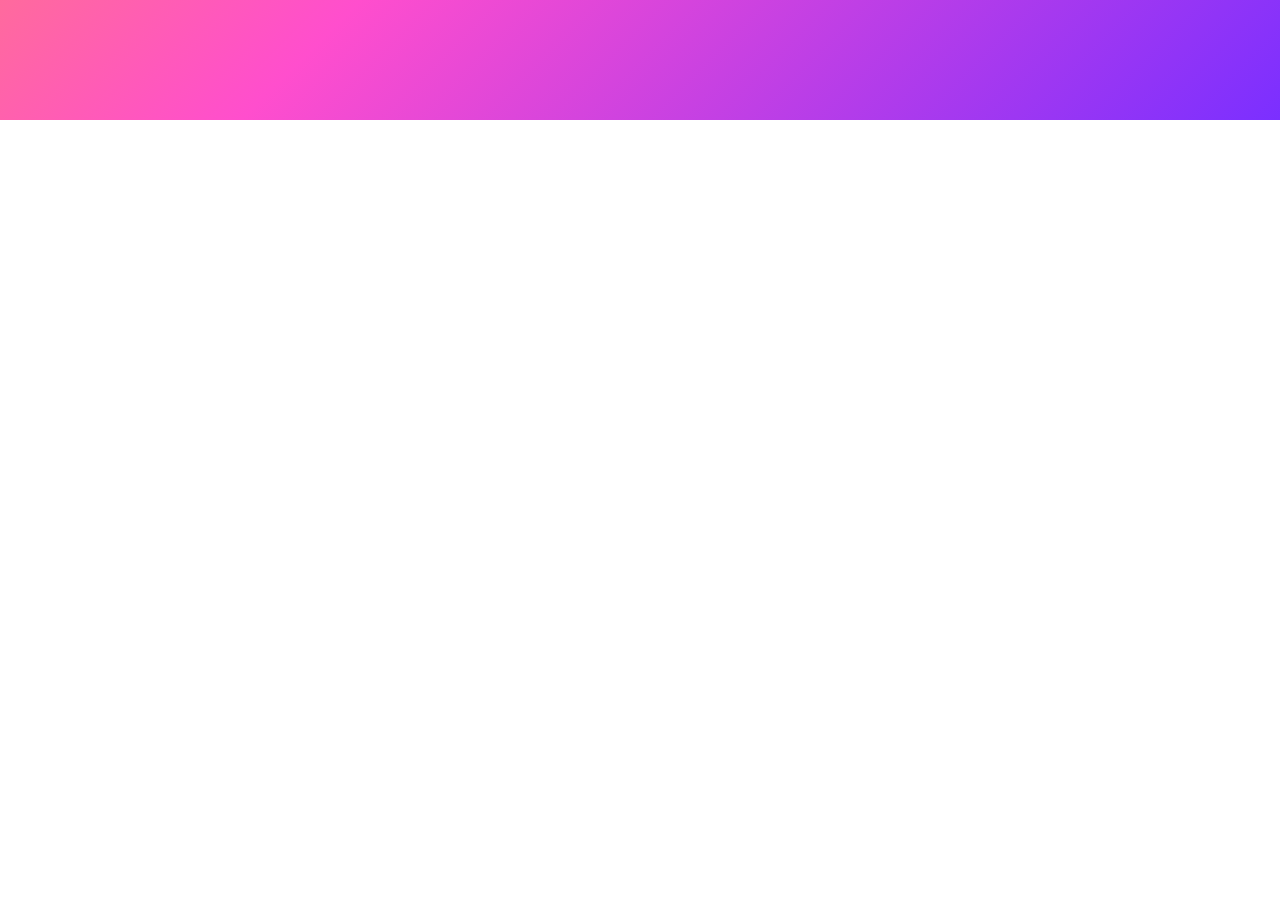
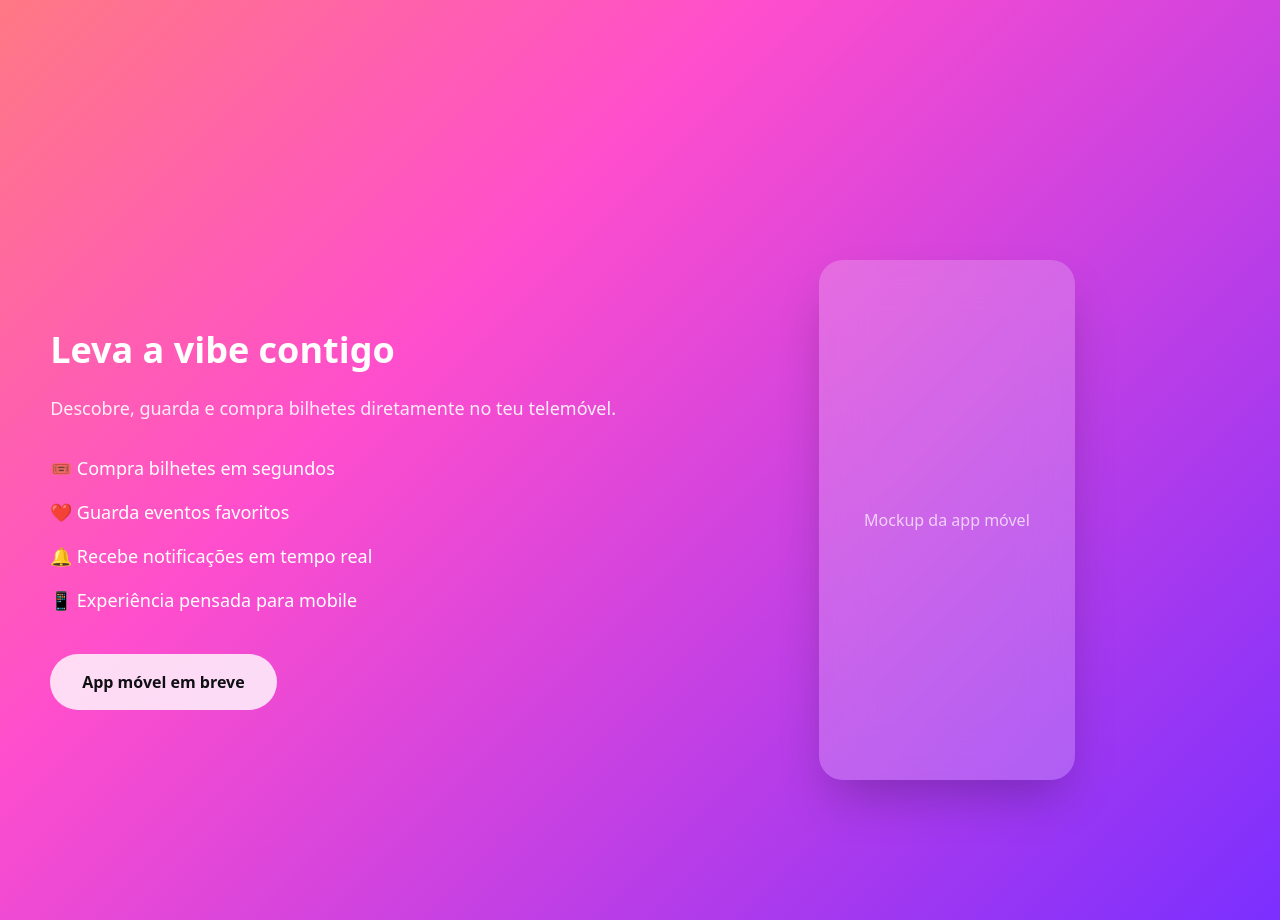
Before and after one commit to renatofaria23/PBL-SITE, a React (Vite) app: page / in a window 1280 px wide. Shown: the part 680-1600 px from the top of the page. Before the commit the page ends 800 px from the top, so only its background shows below. Built offline with nearby package versions, Linux system fonts and the light colour scheme.

Commit message:
Update Home.jsx

```diff
--- a/src/pages/Home.jsx
+++ b/src/pages/Home.jsx
@@ -9,16 +9,14 @@ export default function Home() {
     <div className="min-h-screen bg-vibe-gradient text-white relative">
       <TopBar />
 
+      {/* HERO / LANDING */}
       <section className="min-h-screen flex items-center justify-center">
         <div className="text-center max-w-xl px-6">
-
           <div className="flex justify-center mb-8">
             <VibeLogo />
           </div>
 
-          <h1 className="text-5xl font-extrabold mb-4">
-            VibeMaker
-          </h1>
+          <h1 className="text-5xl font-extrabold mb-4">VibeMaker</h1>
 
           <p className="text-lg opacity-90 mb-10">
             Make the vibe. Live the moment.
@@ -30,7 +28,42 @@ export default function Home() {
           >
             Explorar eventos
           </button>
+        </div>
+      </section>
 
+      {/* MOBILE APP SECTION */}
+      <section className="min-h-screen flex items-center">
+        <div className="max-w-7xl mx-auto px-8 grid md:grid-cols-2 gap-12 items-center">
+          {/* TEXT */}
+          <div>
+            <h2 className="text-4xl font-extrabold mb-6">
+              Leva a vibe contigo
+            </h2>
+
+            <p className="text-lg opacity-90 mb-8">
+              Descobre, guarda e compra bilhetes diretamente no teu telemóvel.
+            </p>
+
+            <ul className="space-y-4 text-lg mb-10">
+              <li>🎟️ Compra bilhetes em segundos</li>
+              <li>❤️ Guarda eventos favoritos</li>
+              <li>🔔 Recebe notificações em tempo real</li>
+              <li>📱 Experiência pensada para mobile</li>
+            </ul>
+
+            <button className="bg-white/80 text-dark px-8 py-4 rounded-full font-semibold cursor-not-allowed">
+              App móvel em breve
+            </button>
+          </div>
+
+          {/* MOCKUP */}
+          <div className="flex justify-center">
+            <div className="w-64 h-[520px] rounded-3xl bg-white/20 backdrop-blur-xl shadow-2xl flex items-center justify-center">
+              <span className="opacity-70 text-center px-6">
+                Mockup da app móvel
+              </span>
+            </div>
+          </div>
         </div>
       </section>
     </div>
```
